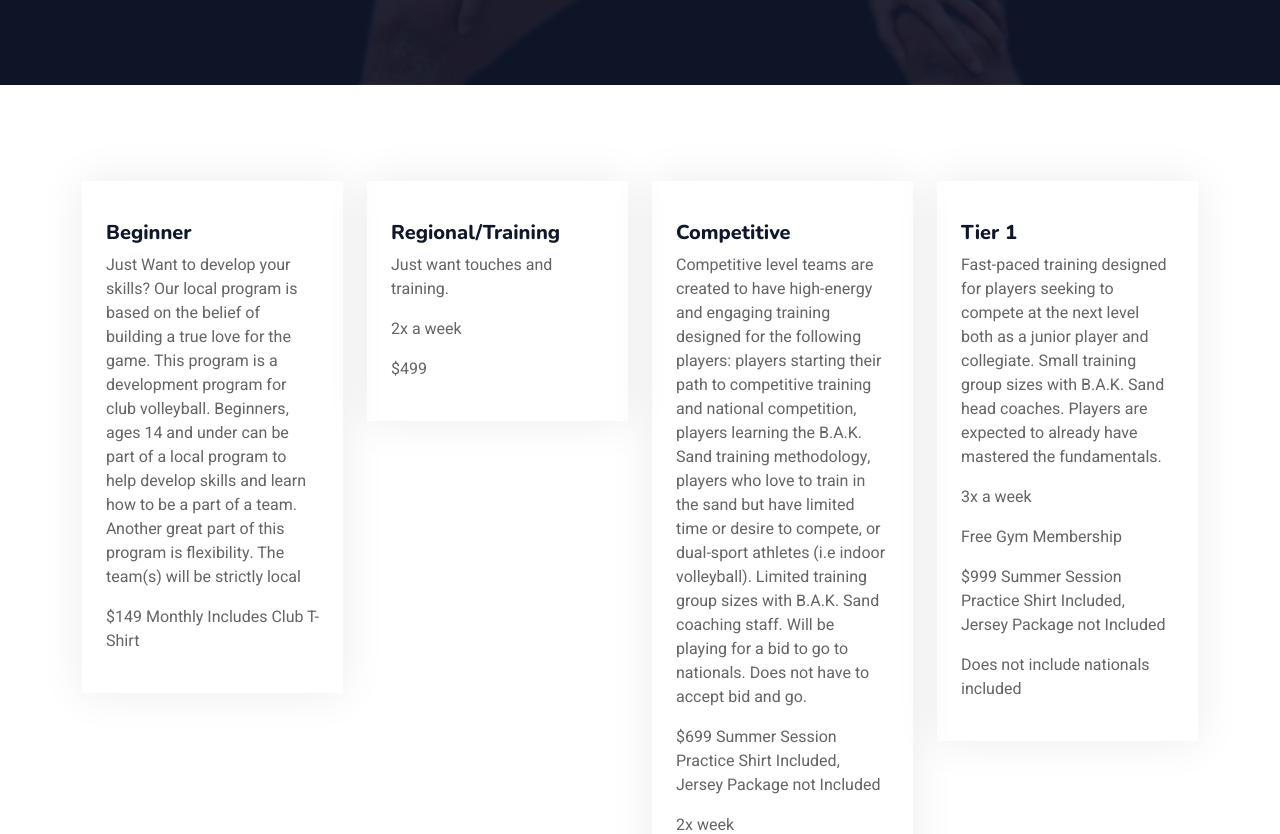
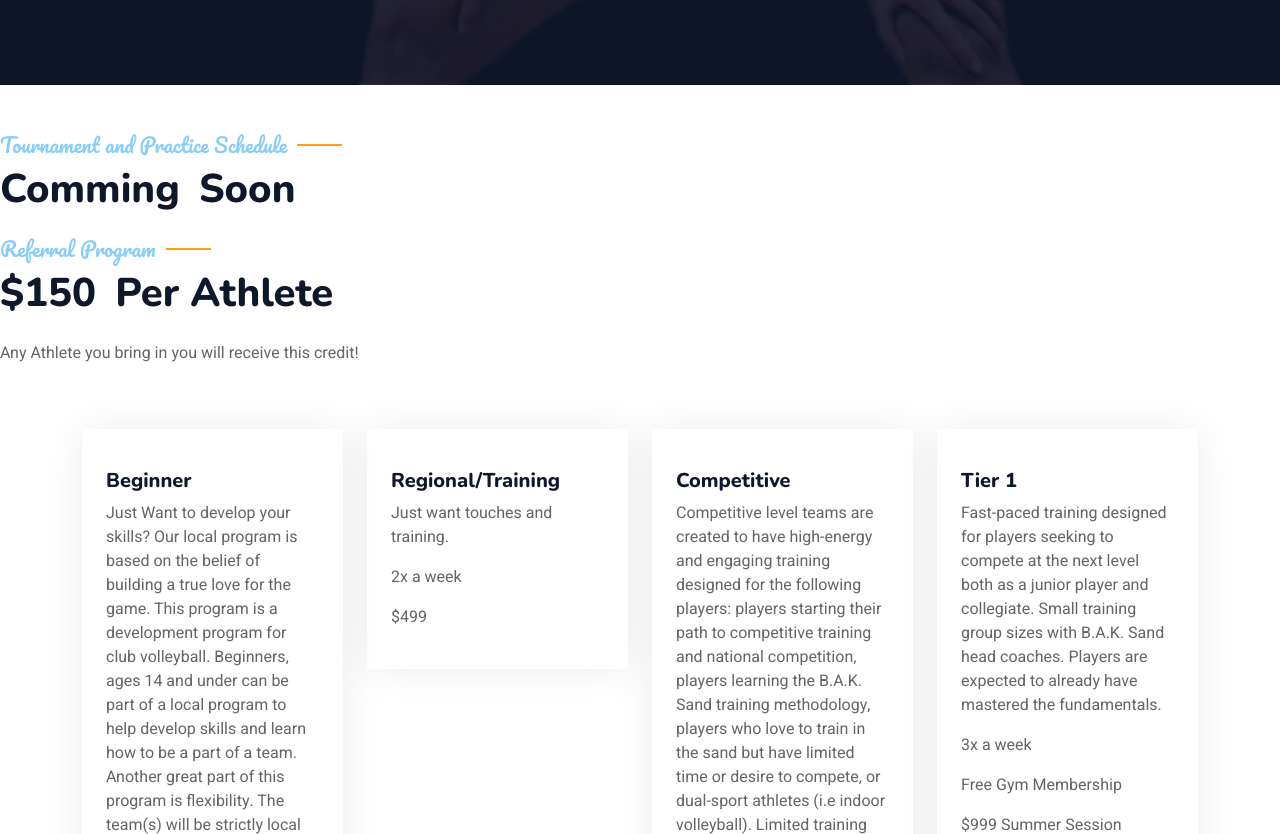
Before and after one commit to bryanklein2011/BAKsand, a plain HTML site: page index.html in a window 1280 px wide. Shown: the part 720-1554 px from the top of the page. Drawn offline with nearby package versions, Linux system fonts and the light colour scheme.

Commit message:
First Draft

```diff
--- a/index.html
+++ b/index.html
@@ -88,6 +88,19 @@
            </div>
            <!-- Navbar & Hero End -->
 
+
+        <div class="col-lg-6">
+            <h5 class="section-title ff-secondary text-start text-primary fw-normal">Tournament and Practice Schedule </h5>
+            <h1 class="mb-4">Comming  <i class=" text-primary me-2"></i>Soon</h1>
+        </div>
+
+        <div class="col-lg-6">
+            <h5 class="section-title ff-secondary text-start text-primary fw-normal">Referral Program </h5>
+            <h1 class="mb-4">$150 <i class=" text-primary me-2"></i>Per Athlete</h1>
+
+            <p>Any Athlete you bring in you will receive this credit!</p>
+
+        </div>
 
         <!-- Service Start -->
         <div class="container-xxl py-5">
```
